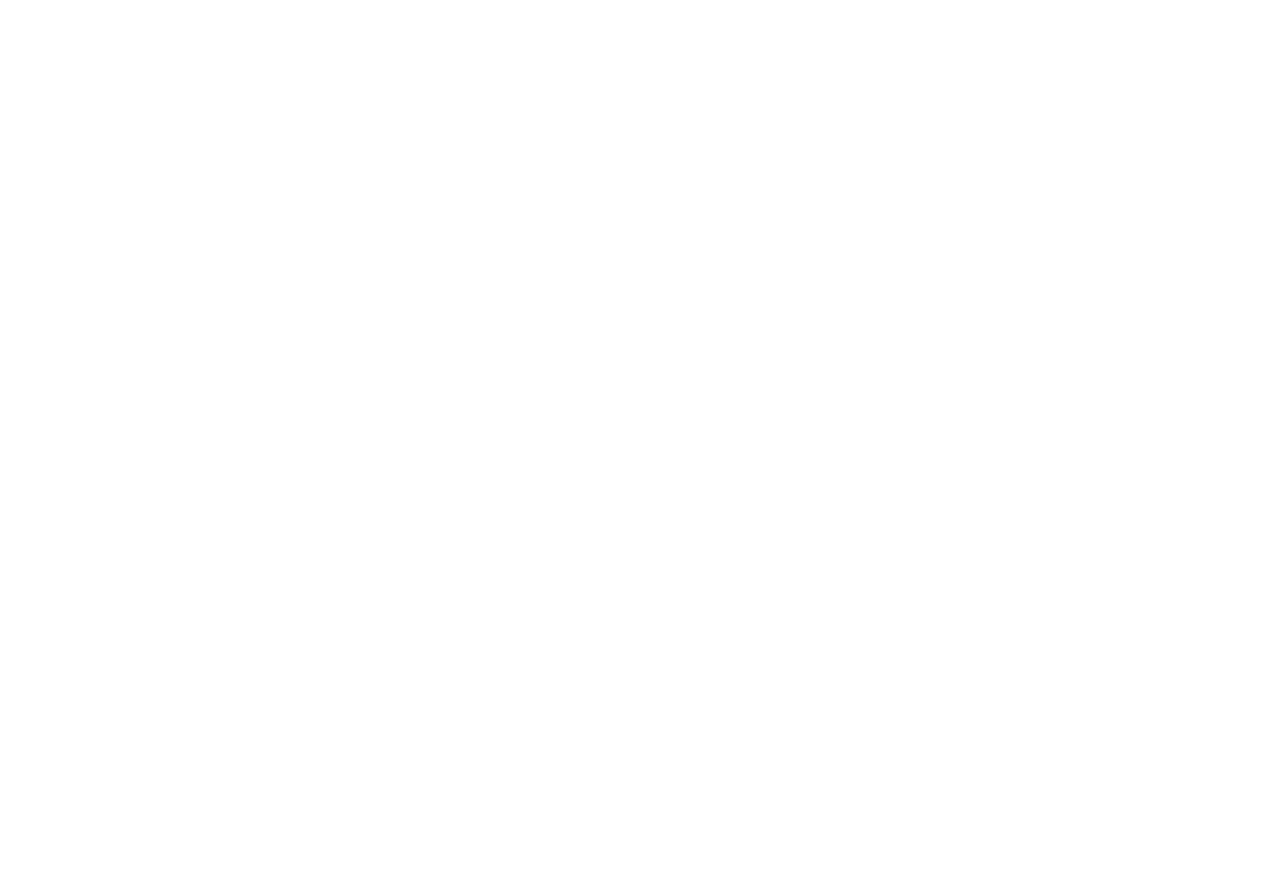
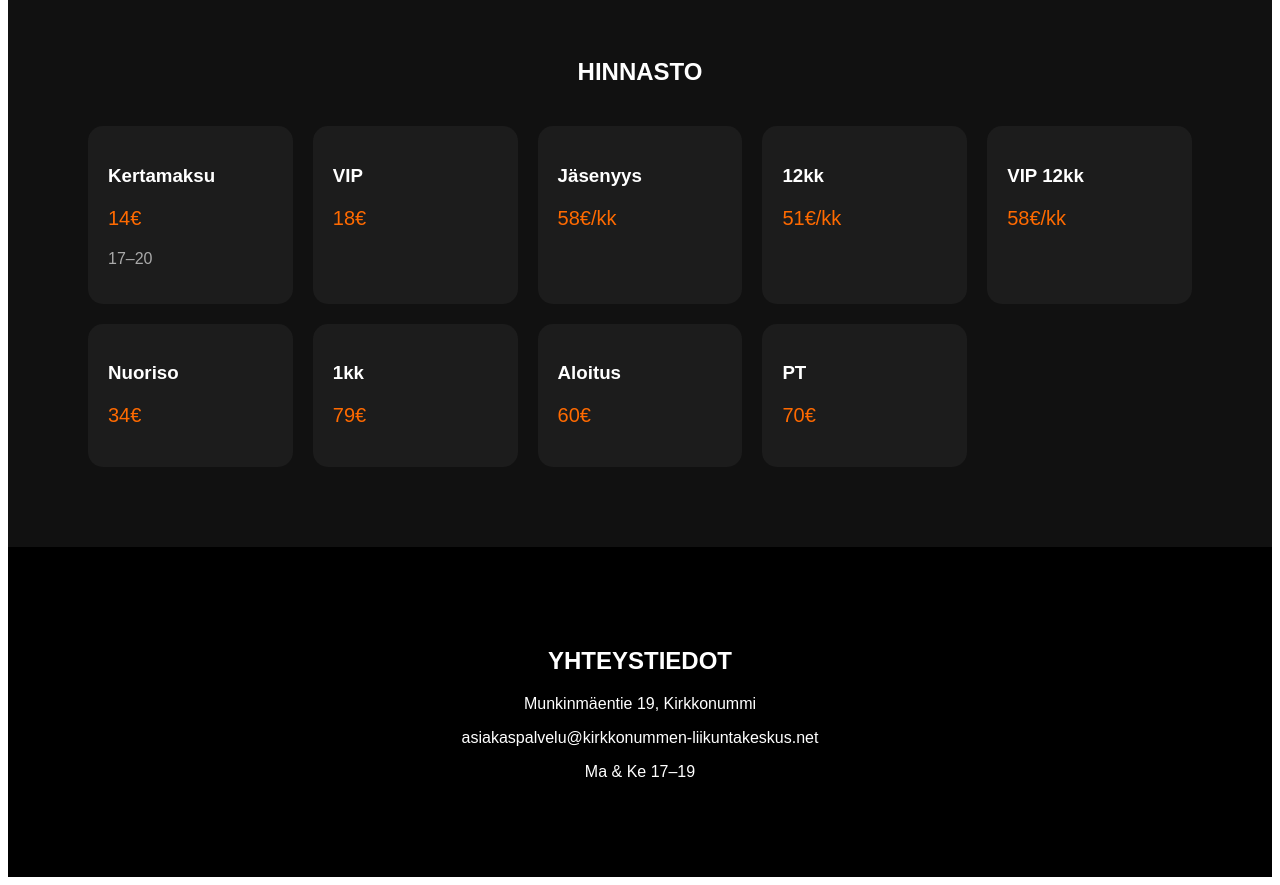
Before and after one commit to omarsha-byte/kirkkonummiliikunta, a React (Vite) app: page / in a window 1280 px wide. Shown: the part 5120-6005 px from the top of the page. Before the commit the page ends 4176 px from the top, so only its background shows below. Built offline with nearby package versions, Linux system fonts and the light colour scheme.

Commit message:
Update App.jsx

```diff
--- a/src/App.jsx
+++ b/src/App.jsx
@@ -26,7 +26,7 @@ export default function App() {
   const y3 = useTransform(scrollYProgress, [0, 1], [0, -600]);
 
   return (
-    <div style={{ background: "#000", color: "#fff" }}>
+    <div style={{ background: "#000", color: "#fff", fontFamily: "sans-serif" }}>
 
       {/* HERO */}
       <section style={{ height: "100vh", position: "relative" }}>
@@ -80,6 +80,58 @@ export default function App() {
         </motion.div>
       </section>
 
+      {/* IMAGE SECTION */}
+      <section style={{ padding: "80px", textAlign: "center" }}>
+        <h2 style={{ fontSize: "2rem", marginBottom: "20px" }}>KUNTOSALI</h2>
+        <img
+          src="/gym.jpg"
+          style={{ width: "80%", borderRadius: "20px" }}
+        />
+      </section>
+
+      {/* PRICING */}
+      <section style={{ padding: "80px", background: "#111" }}>
+        <h2 style={{ textAlign: "center", marginBottom: "40px" }}>HINNASTO</h2>
+
+        <div style={{
+          display: "grid",
+          gridTemplateColumns: "repeat(auto-fit, minmax(200px,1fr))",
+          gap: "20px"
+        }}>
+          {plans.map((p, i) => (
+            <div key={i} style={{
+              padding: "20px",
+              background: "#1c1c1c",
+              borderRadius: "15px"
+            }}>
+              <h3>{p.name}</h3>
+              <p style={{ color: "#ff6a00", fontSize: "20px" }}>{p.price}</p>
+              <p style={{ color: "#aaa" }}>{p.desc}</p>
+            </div>
+          ))}
+        </div>
+      </section>
+
+      {/* CONTACT */}
+      <section style={{ padding: "80px", textAlign: "center" }}>
+        <h2>YHTEYSTIEDOT</h2>
+        <p>Munkinmäentie 19, Kirkkonummi</p>
+        <p>asiakaspalvelu@kirkkonummen-liikuntakeskus.net</p>
+        <p>Ma & Ke 17–19</p>
+      </section>
+
     </div>
   );
 }
+
+const plans = [
+  { name: "Kertamaksu", price: "14€", desc: "17–20" },
+  { name: "VIP", price: "18€" },
+  { name: "Jäsenyys", price: "58€/kk" },
+  { name: "12kk", price: "51€/kk" },
+  { name: "VIP 12kk", price: "58€/kk" },
+  { name: "Nuoriso", price: "34€" },
+  { name: "1kk", price: "79€" },
+  { name: "Aloitus", price: "60€" },
+  { name: "PT", price: "70€" }
+];
```
